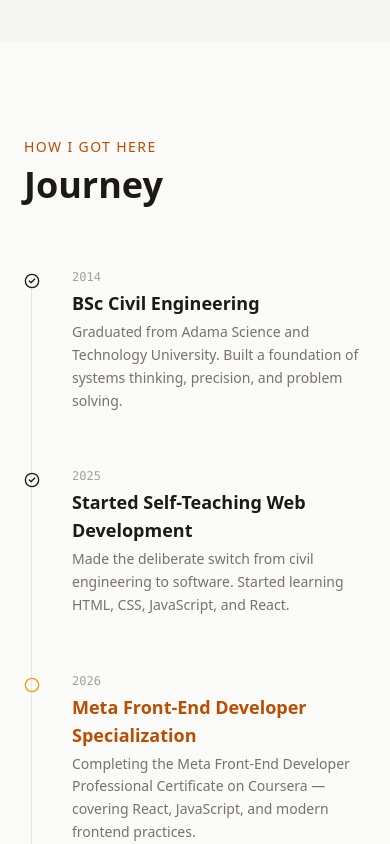
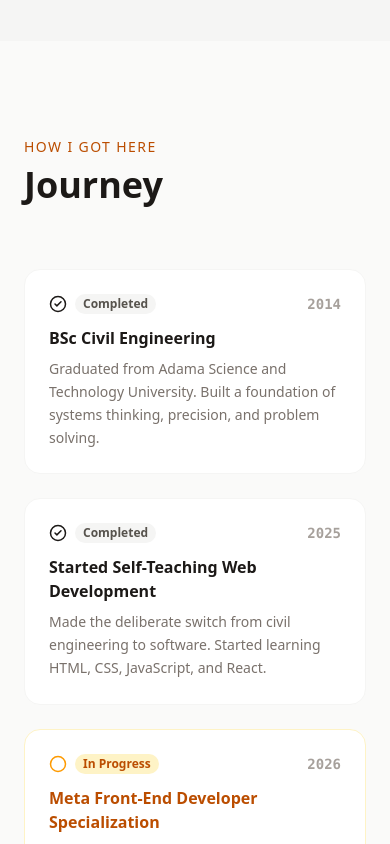
Before and after one commit to binicode/biniyam-portfolio, a Next.js app: page / in a window 390 px wide. Shown: the part 5740-6584 px from the top of the page. Built offline with nearby package versions, Linux system fonts and the light colour scheme.

Commit message:
fix: lighten in-progress card background in Journey

```diff
--- a/src/components/sections/Timeline.tsx
+++ b/src/components/sections/Timeline.tsx
@@ -12,7 +12,7 @@ export default function Timeline() {
             aria-label="Journey"
             className="py-24 px-6 md:px-16 lg:px-32 bg-stone-50 dark:bg-gray-950"
         >
-            <div className="max-w-4xl mx-auto">
+            <div className="max-w-6xl mx-auto">
 
                 {/* Section Heading */}
                 <motion.div
@@ -31,12 +31,8 @@ export default function Timeline() {
                     </h2>
                 </motion.div>
 
-                {/* Timeline Items */}
-                <div className="relative flex flex-col gap-0">
-
-                    {/* Vertical Line */}
-                    <div className="absolute left-[7px] top-2 bottom-2 w-px bg-stone-200 dark:bg-gray-700" />
-
+                {/* Timeline Grid */}
+                <div className="grid grid-cols-1 md:grid-cols-2 gap-6">
                     {timelineData.map((item, index) => (
                         <motion.div
                             key={index}
@@ -45,45 +41,55 @@ export default function Timeline() {
                             whileInView="visible"
                             viewport={{ once: true }}
                             custom={index * 0.1}
-                            className="relative flex gap-8 pb-12 last:pb-0"
+                            className={`relative p-6 rounded-2xl border transition-all duration-300 ${item.status === "completed"
+                                ? "bg-white dark:bg-gray-800 border-stone-100 dark:border-gray-700 hover:border-amber-200 dark:hover:border-cyan-800"
+                                : "bg-white dark:bg-gray-800 border-amber-100 dark:border-cyan-900 hover:border-amber-200 dark:hover:border-cyan-800"
+                                }`}
                         >
-                            {/* Dot */}
-                            <div className="relative z-10 shrink-0 mt-1">
+                            {/* Status Icon + Date */}
+                            <div className="flex items-center justify-between mb-3">
+                                <div className="flex items-center gap-2">
                                     {item.status === "completed" ? (
                                         <CheckCircle2
-                                        size={16}
+                                            size={18}
                                             className="text-stone-900 dark:text-slate-50"
                                             aria-label="Completed"
                                         />
                                     ) : (
                                         <Circle
-                                        size={16}
+                                            size={18}
                                             className="text-amber-500 dark:text-cyan-400"
                                             aria-label="In Progress"
                                         />
                                     )}
+                                    <span className={`text-xs font-semibold px-2 py-0.5 rounded-full ${item.status === "completed"
+                                        ? "bg-stone-100 dark:bg-gray-700 text-stone-600 dark:text-gray-300"
+                                        : "bg-amber-100 dark:bg-cyan-900 text-amber-700 dark:text-cyan-400"
+                                        }`}>
+                                        {item.status === "completed" ? "Completed" : "In Progress"}
+                                    </span>
+                                </div>
+                                <span className="text-sm font-mono font-semibold text-stone-400 dark:text-gray-500">
+                                    {item.date}
+                                </span>
                             </div>
 
-                            {/* Content */}
-                            <div className="flex flex-col gap-1 pb-2">
-                                <span className="text-xs font-mono text-stone-400 dark:text-gray-500">
-                                    {item.date}
-                                </span>
-                                <h3 className={`text-lg font-semibold ${item.status === "completed"
+                            {/* Title */}
+                            <h3 className={`text-base font-bold mb-2 ${item.status === "completed"
                                 ? "text-stone-900 dark:text-slate-50"
                                 : "text-amber-700 dark:text-cyan-400"
                                 }`}>
                                 {item.title}
                             </h3>
+
+                            {/* Description */}
                             <p className="text-stone-500 dark:text-gray-400 text-sm leading-relaxed">
                                 {item.description}
                             </p>
+                        </motion.div>
+                    ))}
                 </div>
 
-                        </motion.div>
-                    ))}
-
-                </div>
             </div>
         </section>
     );
```
Lines whose indentation alone changed are shown as unchanged.
